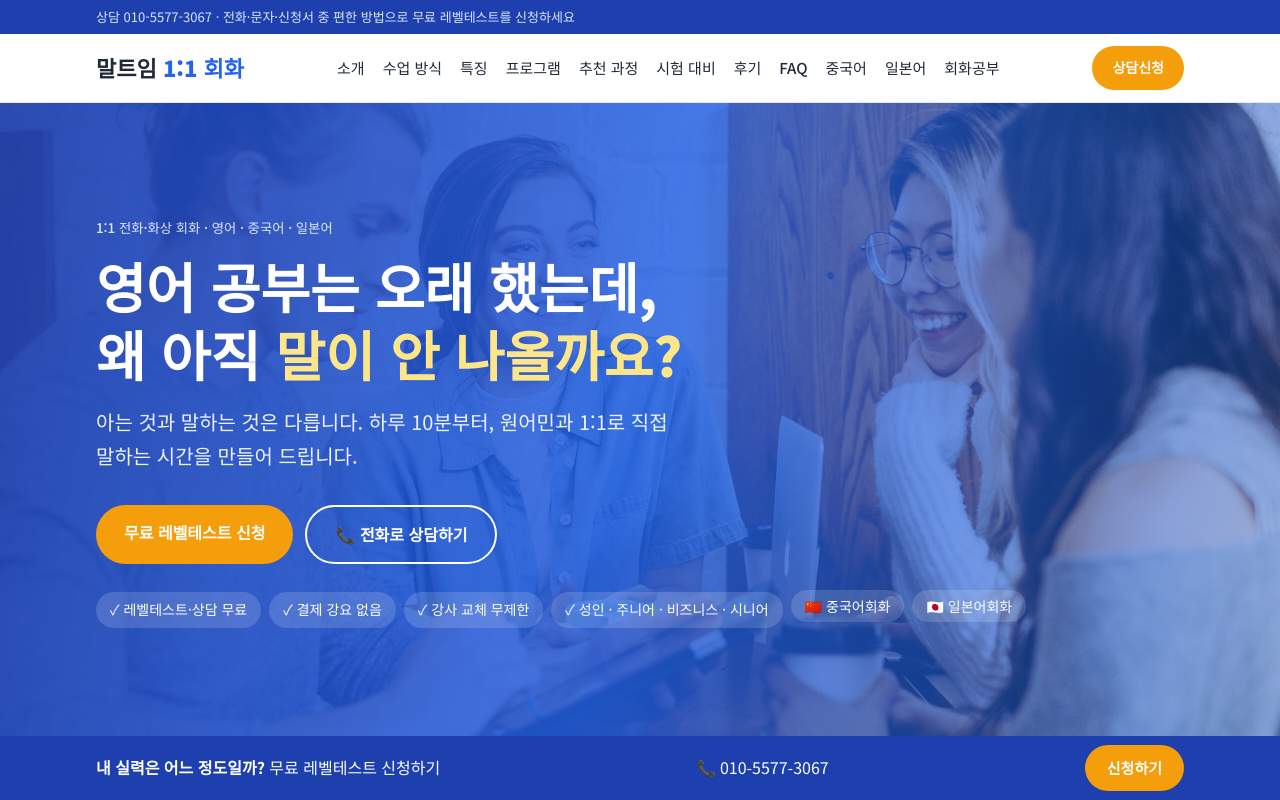
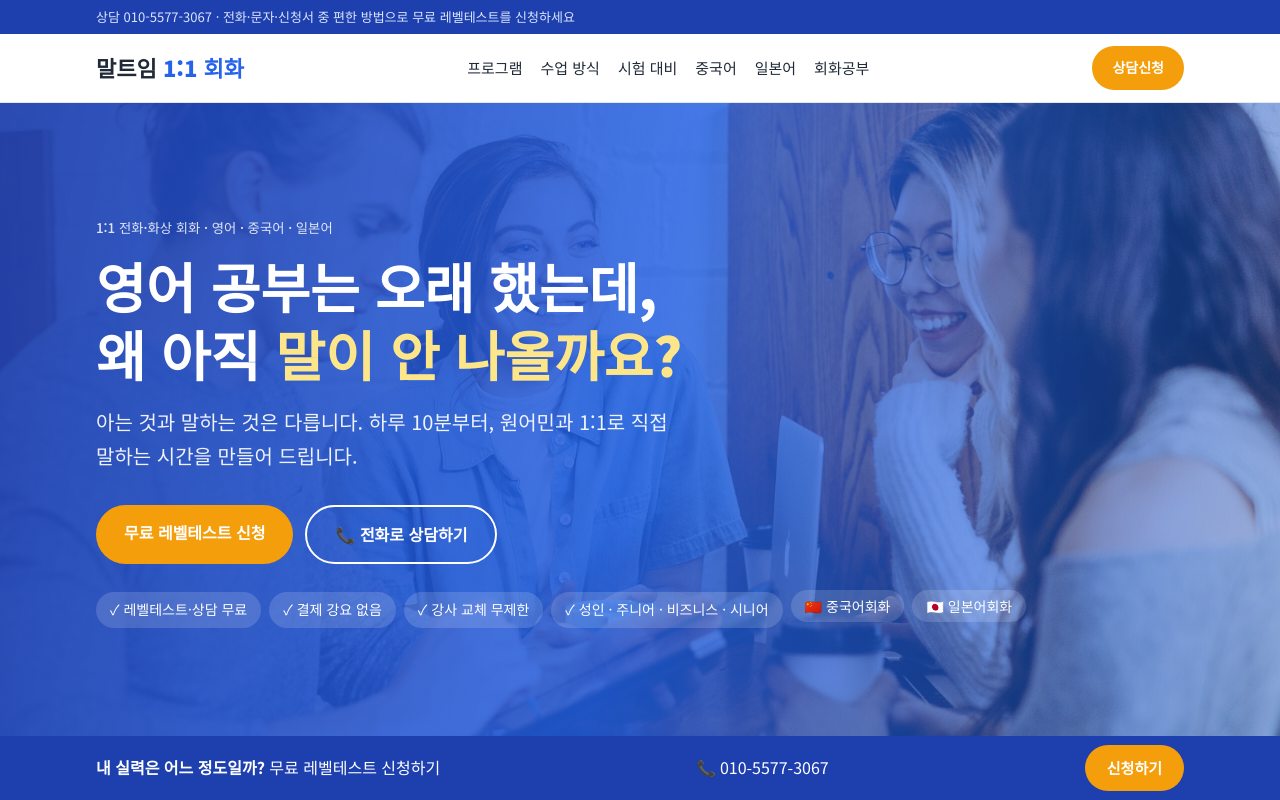
Before and after one commit to 0528lsr-dev/maltuim, a plain HTML site: page index.html in a window 1280 px wide. Shown: the top 800 px of the page. Drawn offline with Linux system fonts and the light colour scheme.

Commit message:
홈 상단 메뉴 11개 → 6개로 줄임
Co-Authored-By: Claude Opus 5.5 <noreply@anthropic.com>

```diff
--- a/index.html
+++ b/index.html
@@ -180,14 +180,9 @@
   <div class="wrap">
     <a href="#" class="logo">말트임 <em>1:1 회화</em></a>
     <nav id="nav">
-      <a href="#about">소개</a>
+      <a href="#services">프로그램</a>
       <a href="#process">수업 방식</a>
-      <a href="#feature">특징</a>
-      <a href="#services">프로그램</a>
-      <a href="#courses">추천 과정</a>
       <a href="#exam">시험 대비</a>
-      <a href="#reviews">후기</a>
-      <a href="#faq">FAQ</a>
       <a href="chinese.html">중국어</a>
       <a href="japanese.html">일본어</a>
       <a href="blog/">회화공부</a>
```
